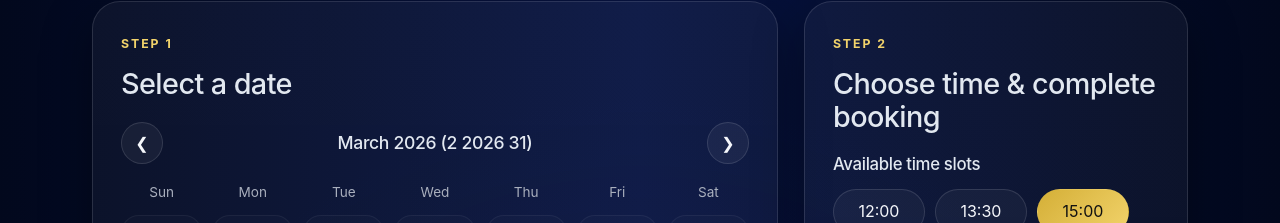
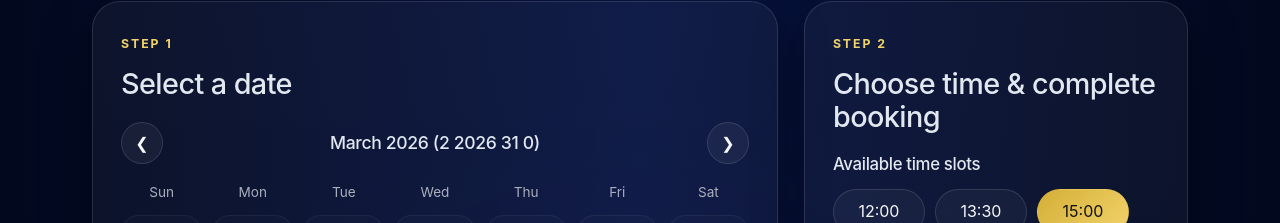
Before and after one commit to kiumars609/escape-finder, a React (Vite) app: page /room/1 in a window 1280 px wide. Shown: the part 878-1101 px from the top of the page. Built offline with nearby package versions, Linux system fonts and the light colour scheme.

Commit message:
Edit state into calendar

```diff
--- a/src/Pages/Room/Booking/Calendar/Calendar.jsx
+++ b/src/Pages/Room/Booking/Calendar/Calendar.jsx
@@ -6,6 +6,8 @@ export default function Calendar() {
   const year = currentDate.getFullYear();
   const month = currentDate.getMonth();
   const daysInMonth = new Date(year, month + 1, 0).getDate();
+  const firstDayOfMonth = new Date(year, month, 1).getDay();
+
 
   console.log(currentDate);
 
@@ -20,7 +22,7 @@ export default function Calendar() {
 
         <div className="calendar-topbar">
           <button className="calendar-nav-btn">&#10094;</button>
-          <h3>March 2026 ({month + ' ' + year + ' ' + daysInMonth})</h3>
+          <h3>March 2026 ({month + ' ' + year + ' ' + daysInMonth + ' ' + firstDayOfMonth})</h3>
           <button className="calendar-nav-btn">&#10095;</button>
         </div>
 
```
